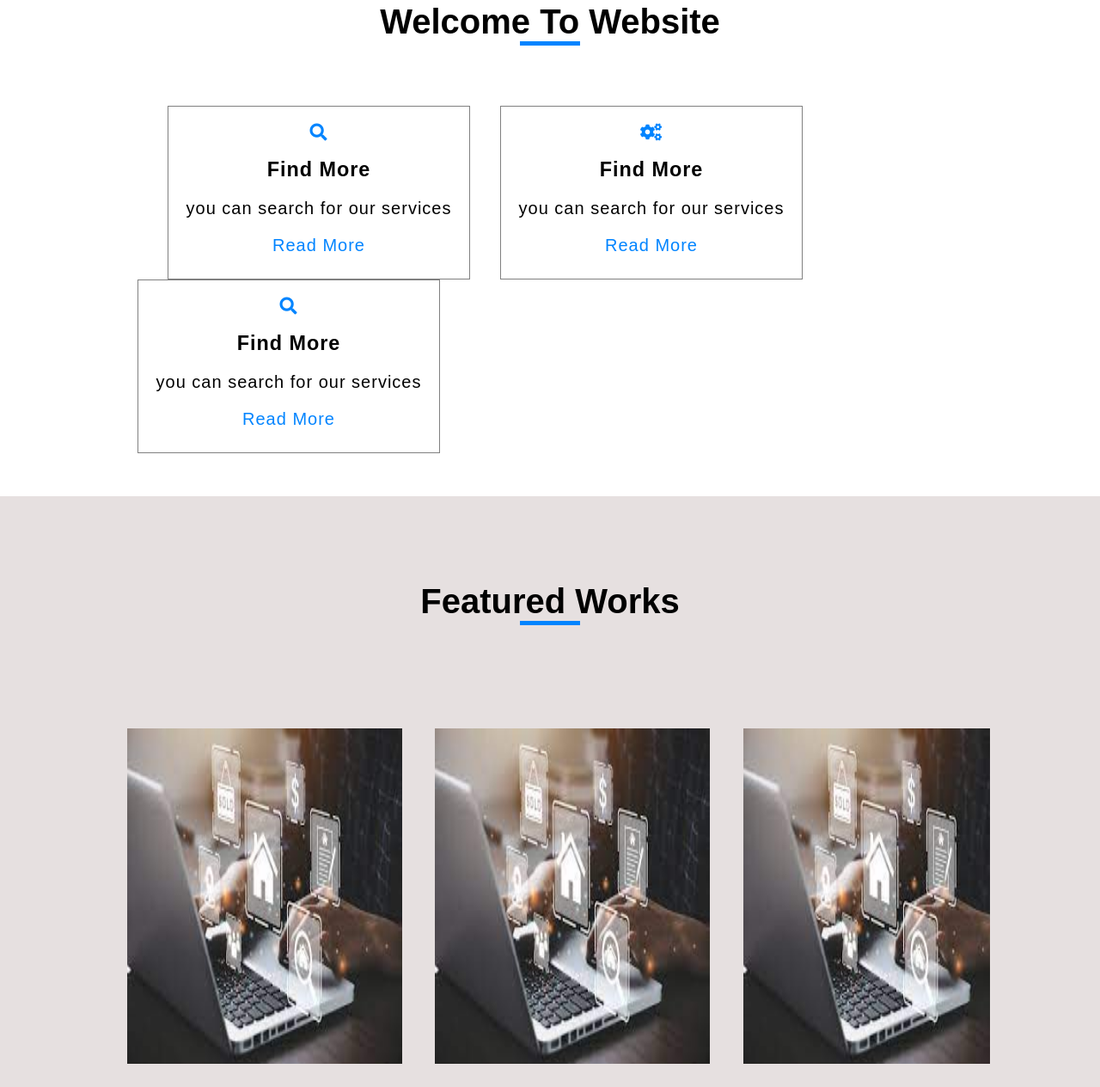
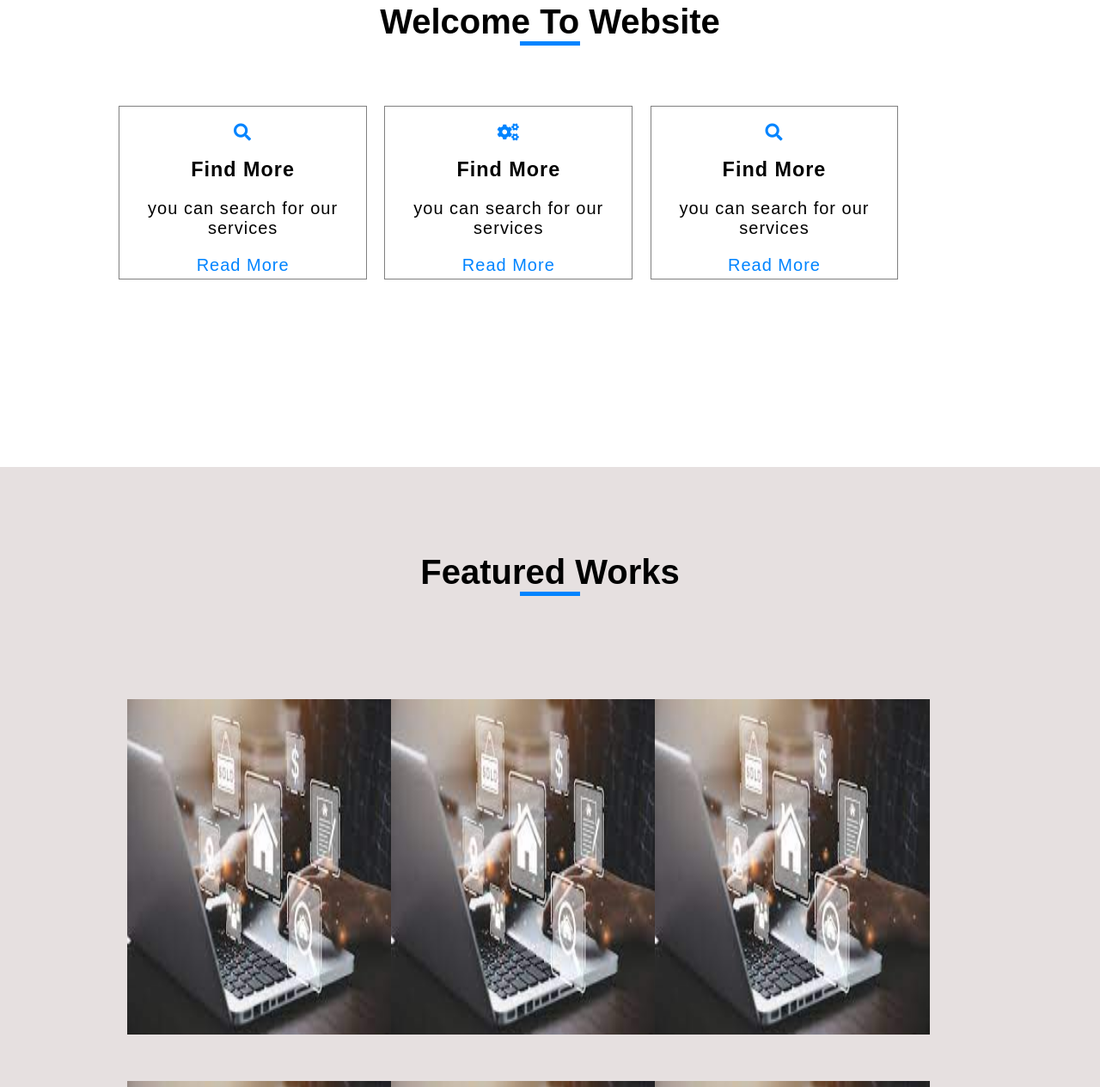
Before and after one commit to HagerZakaria/first-project, a plain HTML site: page index.html in a window 1280 px wide. Shown: the part 937-2201 px from the top of the page at 86% size. Drawn offline with Linux system fonts and the light colour scheme.

Commit message:
create new project

```diff
--- a/css/style.css
+++ b/css/style.css
@@ -95,7 +95,7 @@ body{
     text-align: center;
     overflow: auto;
     margin: 50px auto;
-    width: 75%;
+    width: 80%;
 }
 .section2-title{
     text-transform: capitalize;
@@ -117,7 +117,7 @@ body{
 }
 .section2-contnet{
     border: 1px solid gray;
-    width: 350px;
+    width: 28%;
     height: 200px;
     text-align: center;
     font-size: 20px;
@@ -142,10 +142,10 @@ body{
     text-transform: capitalize;
 }
 .d1{
-     margin-left: 35px ;
+     margin-left:1%;
 }
 .d2{
-    margin:0px 35px ;
+    margin:0px 2%;
 }
 
 .section2-contnet:hover .section2-contnet-title{
@@ -193,13 +193,13 @@ body{
 }
 .featured-item{
     float: left;
-    width: 30%;
+    width: 27%;
     text-align: center;
     position: relative;
 
 }
 .item-2{
-    margin: 0px 5%;
+    margin: 0px 3%;
 }
 .f-c-image{
     padding: 20px;
@@ -307,7 +307,7 @@ body{
     color: gray;
 }
 .offer2{
-    margin: 0 3%;
+    margin: 0 2%;
 }
 .offer-line2{
     margin-top: 30px;
@@ -697,7 +697,7 @@ background-color:gray;
 
 }
 .news-item{
-    width: 28%;
+    width: 27%;
     background-color:white;
     padding-left: 30px;
     float: left;
```
